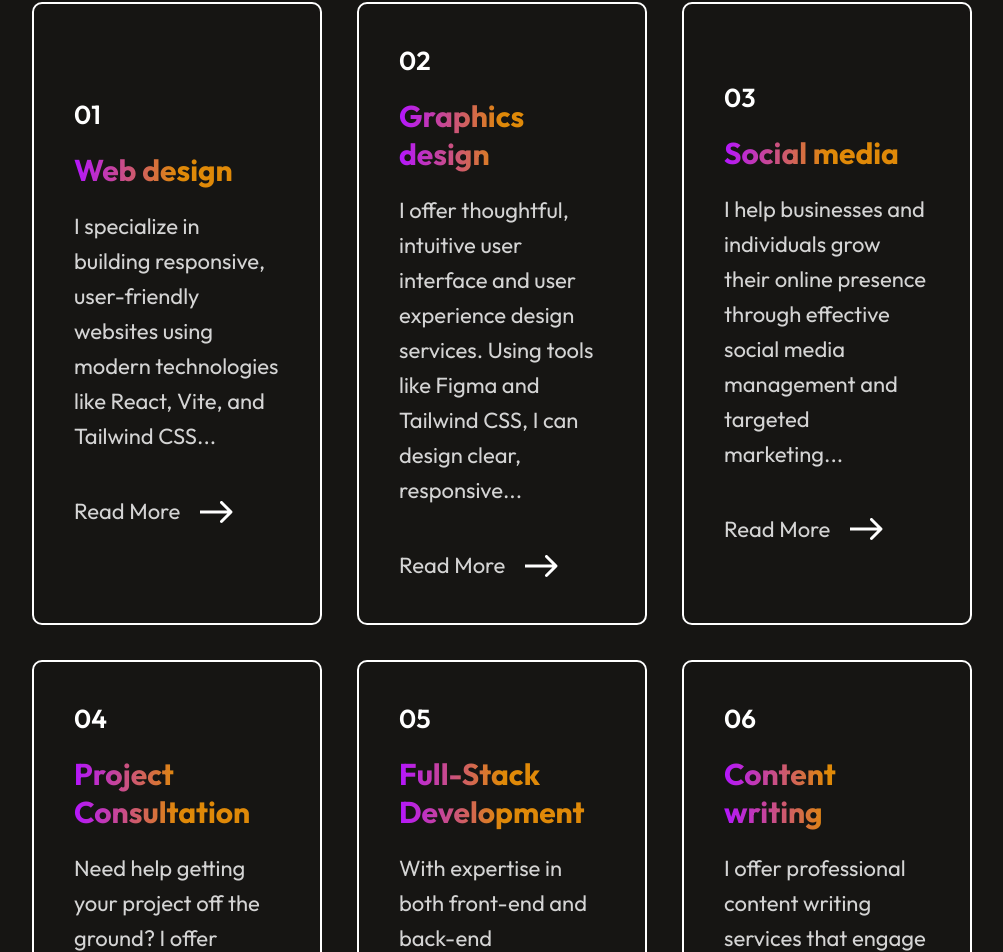
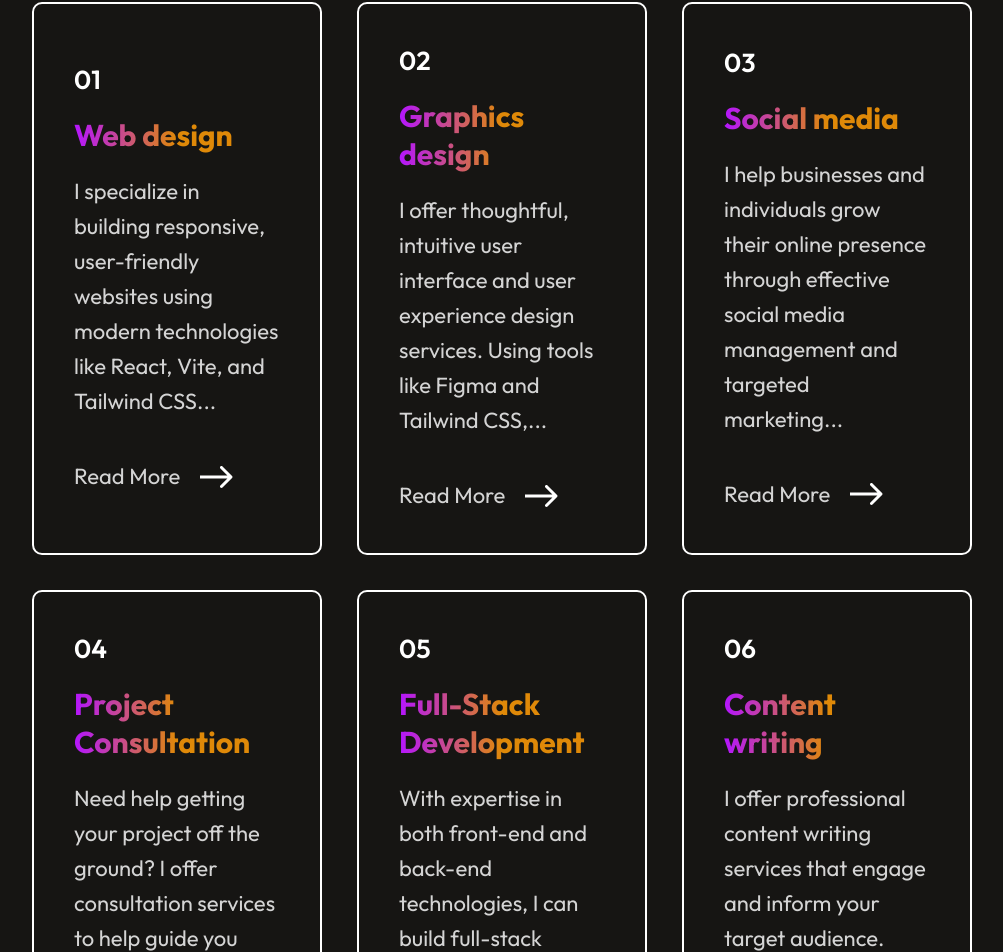
Before and after one commit to kimotaku1/portfolio-repo, a React (Vite) app: page / in a window 1280 px wide. Shown: the part 2393-3345 px from the top of the page, without its empty margins (138-1141 px from the left). Built offline with nearby package versions, Linux system fonts and the light colour scheme.

Commit message:
Update vite config for GitHub Pages deployment

```diff
--- a/src/assets/services_data.js
+++ b/src/assets/services_data.js
@@ -7,7 +7,7 @@ const Services_Data = [
     {
         s_no:"02",
         s_name:"Graphics design",
-        s_desc:"I offer thoughtful, intuitive user interface and user experience design services. Using tools like Figma and Tailwind CSS, I can design clear, responsive..."
+        s_desc:"I offer thoughtful, intuitive user interface and user experience design services. Using tools like Figma and Tailwind CSS,..."
     },
     {
         s_no:"03",
```
